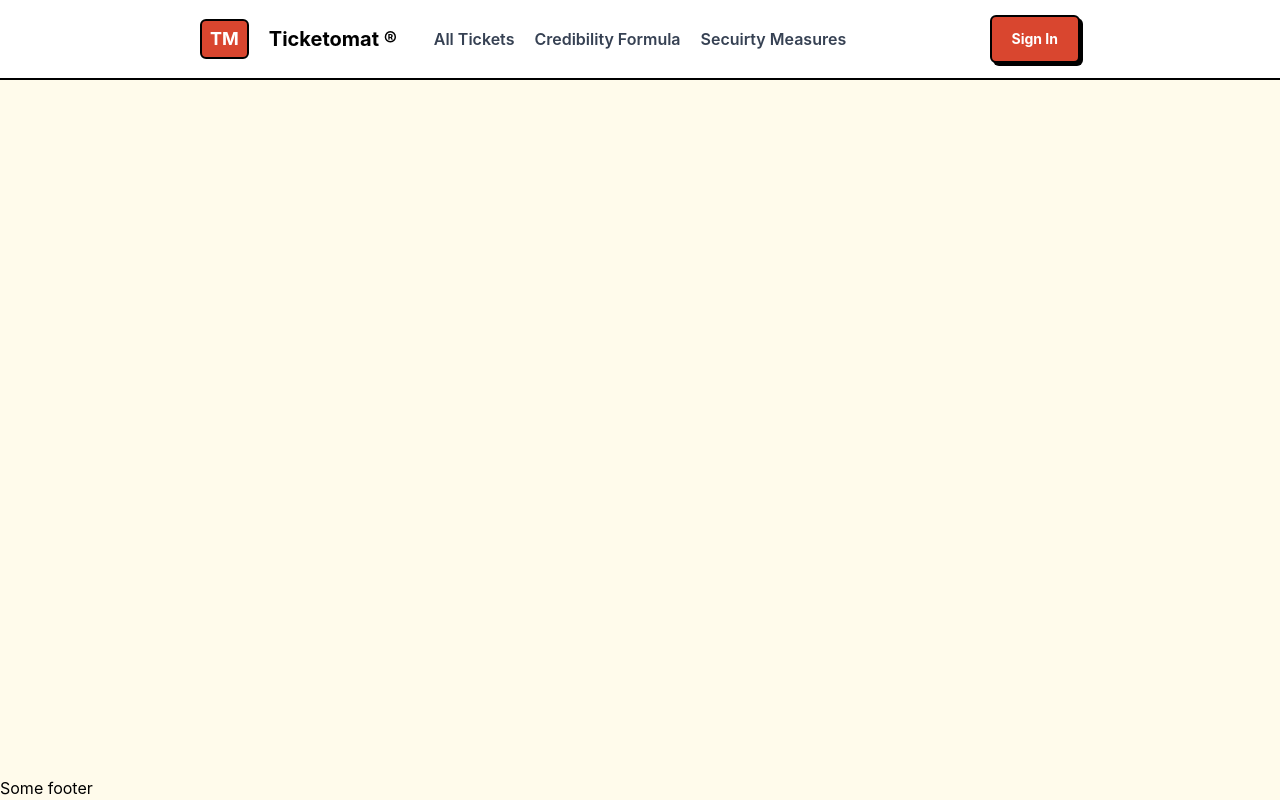
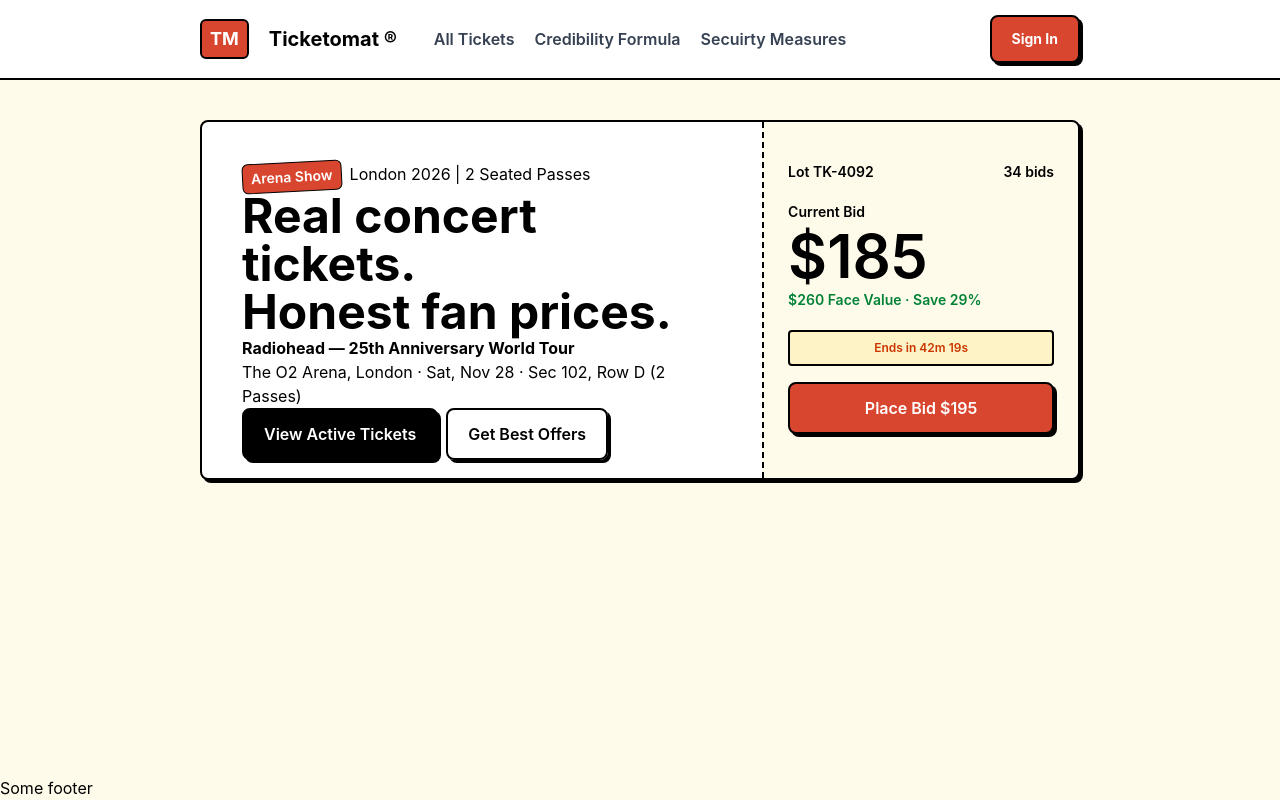
Before and after one commit to xikodev/Ticketomat, a Vue app in the folder frontend/: page / in a window 1280 px wide. Built offline with nearby package versions, Linux system fonts and the light colour scheme.

Commit message:
Add main ticket display

```diff
--- a/frontend/src/components/Header.vue
+++ b/frontend/src/components/Header.vue
@@ -20,7 +20,7 @@
       <a href="/security" class="hover:underline">Secuirty Measures</a>
     </div>
     <button
-      class="col-span-1 justify-self-end py-3 px-5 bg-primary text-white font-bold rounded-md text-sm border-2 border-black shadow-black shadow-[3px_3px_0px] hover:cursor-pointer hover:-translate-0.5 hover:shadow-[4px_4px_0px] transition-all duration-75"
+      class="col-span-1 justify-self-end py-3 px-5 bg-primary text-white font-bold text-sm border-custom-btn"
     >
       Sign In
     </button>
--- a/frontend/src/components/HelloWorld.vue
+++ b/frontend/src/components/HelloWorld.vue
@@ -4,8 +4,60 @@ import Header from "./Header.vue";
 <template>
   <div class="bg-amber-50 flex flex-col min-h-screen">
     <Header />
-    <main class="grow grid-cols-8">
-      <div></div>
+    <main class="grow grid-cols-8 mx-50 mt-10">
+      <div class="w-full h-90 bg-white border-custom flex">
+        <div class="grow grid p-10 h-full items-center">
+          <div class="flex gap-2">
+            <span
+              class="text-sm text-white font-semibold border border-black py-1 px-2 bg-primary rounded-md -rotate-3"
+              >Arena Show</span
+            >
+            <span>London 2026 | 2 Seated Passes</span>
+          </div>
+          <h1 class="font-bold text-5xl">
+            Real concert tickets.<br />Honest fan prices.
+          </h1>
+          <div>
+            <span class="font-bold"
+              >Radiohead — 25th Anniversary World Tour</span
+            >
+            <br />
+            <span
+              >The O2 Arena, London · Sat, Nov 28 · Sec 102, Row D (2
+              Passes)</span
+            >
+          </div>
+          <div class="flex gap-2">
+            <button class="btn-custom bg-black text-white">
+              View Active Tickets
+            </button>
+            <button class="btn-custom">Get Best Offers</button>
+          </div>
+        </div>
+        <div
+          class="bg-amber-50 rounded-lg w-80 border-l-2 rounded-l-none border-dashed py-10 px-6 font-semibold"
+        >
+          <div class="text-sm w-full flex justify-between">
+            <span>Lot TK-4092</span>
+            <span>34 bids</span>
+          </div>
+          <div class="flex flex-col py-4">
+            <span class="py-1 text-sm font-ligth">Current Bid</span>
+            <span class="text-6xl">$185</span>
+            <span class="py-1 text-sm text-green-700">
+              $260 Face Value · Save 29%
+            </span>
+          </div>
+          <div
+            class="text-xs text-center rounded-sm border-2 border-black bg-amber-100 text-orange-700 p-2 center self-center"
+          >
+            Ends in 42m 19s
+          </div>
+          <button class="btn-custom mt-4 w-full bg-primary text-white">
+            Place Bid $195
+          </button>
+        </div>
+      </div>
     </main>
     <footer>Some footer</footer>
   </div>
--- a/frontend/src/style.css
+++ b/frontend/src/style.css
@@ -3,3 +3,19 @@
 @theme {
   --color-primary: #d9462f;
 }
+@layer components {
+  .border-custom {
+    @apply border-2 border-black shadow-black shadow-[3px_3px_0px] rounded-lg;
+  }
+
+  .border-custom-btn {
+    @apply border-2 border-black shadow-black shadow-[3px_3px_0px] rounded-lg;
+    @apply hover:cursor-pointer hover:-translate-0.5 hover:shadow-[4px_4px_0px] transition-all duration-75;
+  }
+
+  .btn-custom {
+    @apply py-3 px-5 font-semibold;
+    @apply border-2 border-black shadow-black shadow-[3px_3px_0px] rounded-lg;
+    @apply hover:cursor-pointer hover:-translate-0.5 hover:shadow-[4px_4px_0px] transition-all duration-75;
+  }
+}
```
